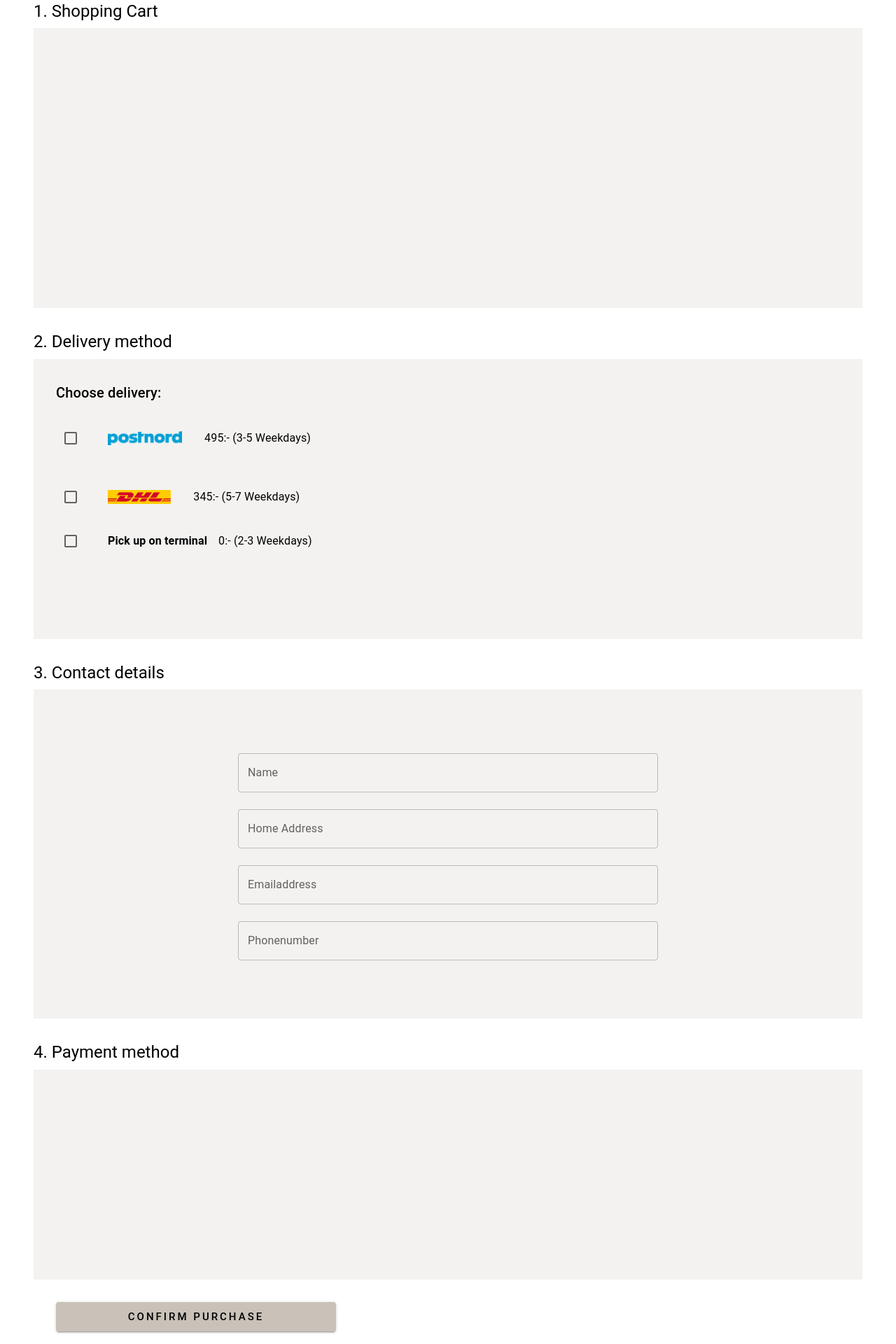
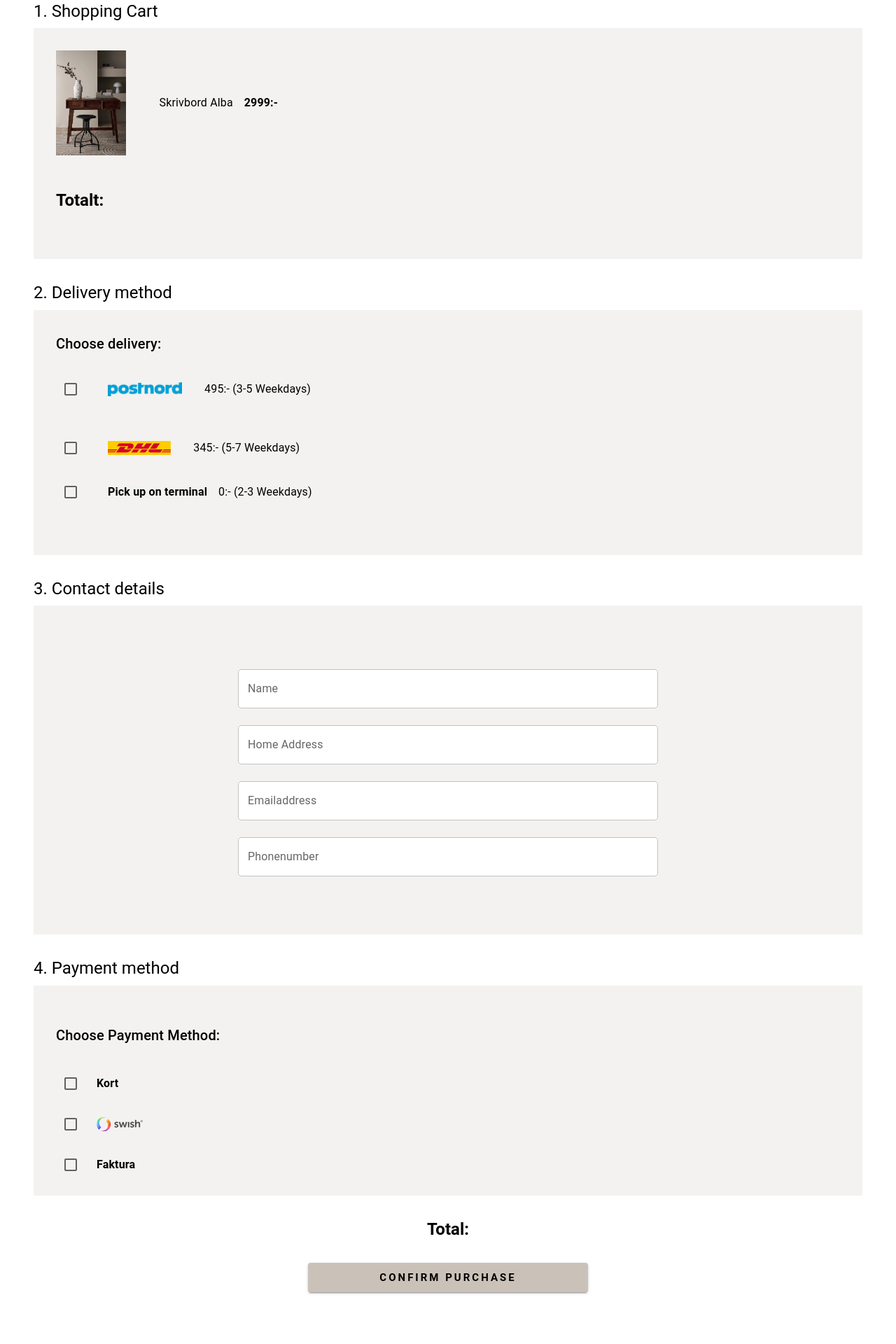
Before and after one commit to mirrenil/commeci-commeca-webbshop, a React (Create React App) app: page /checkoutpage in a window 1280 px wide. Shown: the part 160-2080 px from the top of the page at 70% size. Built offline with nearby package versions, Linux system fonts and the light colour scheme; a web font is replaced by a local one.

Commit message:
Static layout for checkoutpage

```diff
--- a/src/components/CheckoutPage.tsx
+++ b/src/components/CheckoutPage.tsx
@@ -1,6 +1,8 @@
 import { Box, Button, Checkbox, TextField, Typography } from "@mui/material";
 import PostnordLogo from "../assets/images/PostnordLogo.webp";
 import DhlLogo from "../assets/images/DhlLogo.png";
+import SwishLogo from "../assets/images/SwishLogo.svg";
+import SkrivbordAlba from "../assets/images/SkrivbordAlba.webp";
 
 function CheckoutPage() {
   return (
@@ -10,17 +12,44 @@ function CheckoutPage() {
       </Typography>
       <Box
         sx={{
-          height: 400,
+          height: 330,
           backgroundColor: "#F3F2F0",
         }}
+      >
+        <Box
+          style={{
+            display: "flex",
+            flexDirection: "row",
+            alignItems: "center",
+          }}
+        >
+          <Box
+            component="img"
+            display="flex"
+            style={{
+              height: "150px",
+              margin: "2rem",
+              justifyContent: "center",
+            }}
+            src={SkrivbordAlba}
           />
+          <Typography style={{ margin: "1rem" }}>Skrivbord Alba</Typography>
+          <Typography style={{ fontWeight: "bold" }}>2999:-</Typography>
+        </Box>
+        <Typography
+          style={{ fontWeight: "bold", marginLeft: "2rem", marginTop: "1rem" }}
+          variant="h5"
+        >
+          Totalt:
+        </Typography>
+      </Box>
 
       <Typography variant="h5" gutterBottom style={{ marginTop: "2rem" }}>
         2. Delivery method
       </Typography>
       <Box
         sx={{
-          height: 400,
+          height: 350,
           backgroundColor: "#F3F2F0",
         }}
       >
@@ -109,6 +138,9 @@ function CheckoutPage() {
           }}
         >
           <TextField
+            style={{
+              backgroundColor: "white",
+            }}
             id="name-input"
             name="name"
             label="Name"
@@ -117,6 +149,9 @@ function CheckoutPage() {
             margin="normal"
           />
           <TextField
+            style={{
+              backgroundColor: "white",
+            }}
             id="address-input"
             name="address"
             label="Home Address"
@@ -125,6 +160,9 @@ function CheckoutPage() {
             margin="normal"
           />
           <TextField
+            style={{
+              backgroundColor: "white",
+            }}
             id="email-input"
             name="email"
             label="Emailaddress"
@@ -133,6 +171,9 @@ function CheckoutPage() {
             margin="normal"
           />
           <TextField
+            style={{
+              backgroundColor: "white",
+            }}
             id="phonennumber-input"
             name="phonenumber"
             label="Phonenumber"
@@ -150,9 +191,86 @@ function CheckoutPage() {
         sx={{
           height: 300,
           backgroundColor: "#F3F2F0",
+          display: "flex",
+          justifyContent: "center",
+          flexDirection: "column",
         }}
+      >
+        <Typography
+          variant="h6"
+          gutterBottom
+          style={{
+            margin: "2rem",
+          }}
+        >
+          Choose Payment Method:
+        </Typography>
+        <Box
+          style={{
+            display: "flex",
+            flexDirection: "row",
+            alignItems: "center",
+            marginLeft: "2rem",
+            marginBottom: "1rem",
+          }}
+        >
+          <Checkbox />
+          <Typography style={{ marginLeft: "1rem", fontWeight: "bold" }}>
+            Kort
+          </Typography>
+        </Box>
+
+        <Box
+          style={{
+            display: "flex",
+            flexDirection: "row",
+            alignItems: "center",
+            marginLeft: "2rem",
+            marginBottom: "1rem",
+          }}
+        >
+          <Checkbox />
+          <Box
+            component="img"
+            display="flex"
+            style={{
+              height: "20px",
+              justifyContent: "center",
+              marginLeft: "1rem",
+            }}
+            src={SwishLogo}
           />
+        </Box>
 
+        <Box
+          style={{
+            display: "flex",
+            flexDirection: "row",
+            alignItems: "center",
+            marginLeft: "2rem",
+          }}
+        >
+          <Checkbox />
+          <Typography style={{ marginLeft: "1rem", fontWeight: "bold" }}>
+            Faktura
+          </Typography>
+        </Box>
+      </Box>
+
+      <Box
+        sx={{
+          display: "flex",
+          justifyContent: "center",
+          flexDirection: "column",
+          alignItems: "center",
+        }}
+      >
+        <Typography
+          variant="h5"
+          style={{ marginTop: "2rem", fontWeight: "bold" }}
+        >
+          Total:
+        </Typography>
         <Button
           size="large"
           variant="contained"
@@ -163,10 +281,12 @@ function CheckoutPage() {
             backgroundColor: "#CAC2B9",
             color: "black",
             letterSpacing: "3px",
+            fontWeight: "bold",
           }}
         >
           Confirm purchase
         </Button>
+      </Box>
     </div>
   );
 }
--- a/src/components/DetailPage.tsx
+++ b/src/components/DetailPage.tsx
@@ -9,11 +9,23 @@ function DetailPage() {
   if (!product) return null;
 
   return (
-    <div style={{ display: "flex", justifyContent: "center" }}>
+    <div
+      style={{
+        display: "flex",
+        justifyContent: "center",
+        marginTop: "4rem",
+        marginBottom: "4rem",
+      }}
+    >
       <Box
         component="img"
         height="300"
-        style={{ height: "550px", maxWidth: "500px", margin: "2rem" }}
+        style={{
+          height: "650px",
+          maxWidth: "500px",
+          marginTop: "2rem",
+          marginBottom: "2rem",
+        }}
         src={product.image}
         title={product.title}
         id={product.id}
@@ -26,20 +38,34 @@ function DetailPage() {
         }}
       >
         <Box style={{ width: "500px" }}>
-          <Typography variant="h3" gutterBottom style={{ margin: "2rem" }}>
+          <Typography
+            variant="h3"
+            gutterBottom
+            style={{ fontSize: "2rem", marginLeft: "2rem", marginTop: "4rem" }}
+          >
             {product.title}
           </Typography>
           <Typography
             variant="h6"
             gutterBottom
-            style={{ margin: "2rem", maxWidth: "400px", color: "#3526" }}
+            style={{
+              fontSize: "13px",
+              marginLeft: "2rem",
+              marginTop: "1rem",
+              marginBottom: "2rem",
+              maxWidth: "400px",
+              color: "#545454",
+            }}
           >
             {product.description}
           </Typography>
           <Typography
             variant="h4"
             gutterBottom
-            style={{ marginLeft: "2.3rem", fontSize: "1rem" }}
+            style={{
+              marginLeft: "2.3rem",
+              fontSize: "1.4rem",
+            }}
           >
             {product.price}
           </Typography>
@@ -51,6 +77,8 @@ function DetailPage() {
               width: "400px",
               backgroundColor: "#CAC2B9",
               letterSpacing: "3px",
+              color: "black",
+              fontWeight: "bold",
             }}
           >
             Add to cart
@@ -59,7 +87,12 @@ function DetailPage() {
         <Box
           component="img"
           height="300"
-          style={{ height: "150px", maxWidth: "400px", margin: "2rem" }}
+          style={{
+            height: "130px",
+            width: "350px",
+            maxWidth: "500px",
+            marginLeft: "2.2rem",
+          }}
           src={detailInfo}
         ></Box>
       </div>
--- a/src/components/ProductCard.tsx
+++ b/src/components/ProductCard.tsx
@@ -35,11 +35,22 @@ function ProductCard(props: Props) {
             id={props.product.id}
           ></CardMedia>
         </CardActionArea>
-        <Typography gutterBottom variant="h5" component="h2">
+        <Typography
+          style={{ marginTop: "1rem" }}
+          gutterBottom
+          variant="h5"
+          component="h2"
+        >
           {props.product.title}
         </Typography>
       </Link>
-      <div style={{ display: "flex", gap: "2rem", alignItems: "center" }}>
+      <div
+        style={{
+          display: "flex",
+          gap: "2rem",
+          alignItems: "center",
+        }}
+      >
         <Typography variant="body2" color="text.secondary">
           {props.product.price}:-
         </Typography>
```
Also changed, not shown: src/assets/images/SwishLogo.svg (added), src/assets/images/detailinfo.png. Lines whose indentation alone changed are shown as unchanged.
